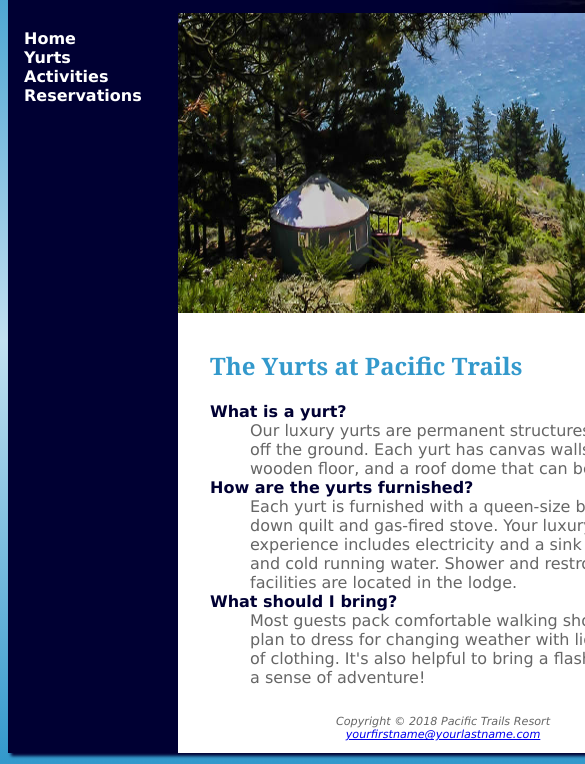
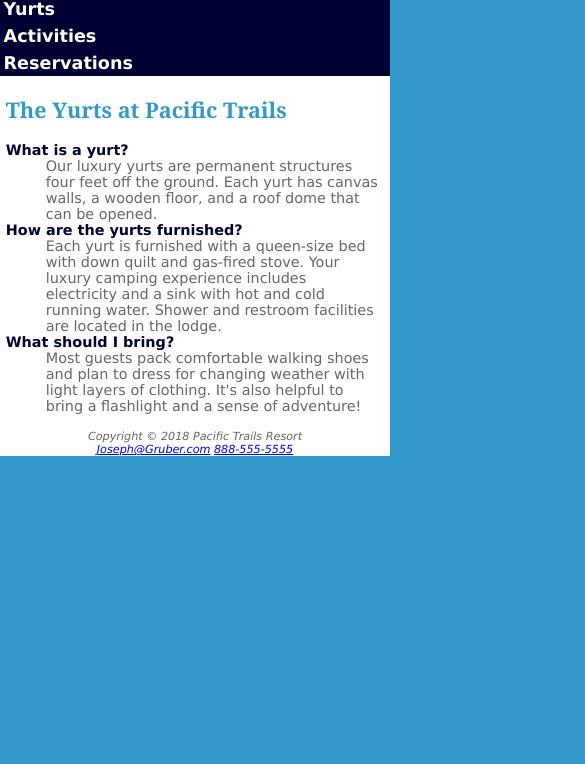
Before and after one commit to 44144-fa21/ch7-case-study-JosephGruberNW, a plain HTML site: page yurts.html in a window 390 px wide. Shown: the part 80-844 px from the top of the page, 585 px wide, since content can reach past the window. Drawn offline with Linux system fonts and the light colour scheme.

Commit message:
Chapter 7 Case Study

```diff
--- a/pacific.css
+++ b/pacific.css
@@ -1,15 +1,26 @@
-* { box-sizing: border-box; }
-header, nav, main, footer { display: block; }
-body { background-color: #3399CC;
+* {
+  box-sizing: border-box;
+}
+
+header, nav, main, footer {
+  display: block;
+}
+
+body {
+  background-color: #3399CC;
   color: #666666;
   font-family: Verdana, Arial, sans-serif;
-	  background-image: linear-gradient(to bottom, #3399CC,  #C2E0F0, #3399CC);
+  background-image: linear-gradient(to bottom, #3399CC, #C2E0F0, #3399CC);
 }
-header { background-color: #000033;
+
+header {
+  background-color: #000033;
   color: #FFFFFF;
   font-family: Georgia, serif;
 }
-h1 { line-height: 200%;
+
+h1 {
+  line-height: 200%;
   background-image: url(sunset.jpg);
   background-repeat: no-repeat;
   background-position: right;
@@ -17,37 +28,65 @@ h1 { line-height: 200%;
   height: 72px;
   margin-bottom: 0;
 }
-nav { font-weight: bold;
+
+nav {
+  font-weight: bold;
   padding: 0;
   float: left;
   width: 160px;
 }
-nav ul { list-style-type: none;
+
+nav ul {
+  list-style-type: none;
   padding-left: 1em;
 }
 
-nav a { text-decoration: none; }
-nav a:link { color: #FFFFFF; }
-nav a:visited { color: #C2E0F0; }
-nav a:hover { color: #CCCCCC; }
-h2 { color: #3399CC;
+nav a {
+  text-decoration: none;
+}
+
+nav a:link {
+  color: #FFFFFF;
+}
+
+nav a:visited {
+  color: #C2E0F0;
+}
+
+nav a:hover {
+  color: #CCCCCC;
+}
+
+h2 {
+  color: #3399CC;
   font-family: Georgia, serif;
 }
-h3 { color: #000033; }
-dt { color: #000033;
+
+h3 {
+  color: #000033;
+}
+
+dt {
+  color: #000033;
   font-weight: bold;
 }
-.resort { color: #000033;
+
+.resort {
+  color: #000033;
   font-size: 1.2em;
 }
-footer { font-size: .70em;
+
+footer {
+  font-size: .70em;
   font-style: italic;
   text-align: center;
   padding: 1em;
   background-color: #FFFFFF;
   margin-left: 170px;
 }
-main { padding-left: 2em;
+
+main {
+  padding-left: 2em;
   padding-right: 2em;
   padding-bottom: 1px;
   padding-top: 1em;
@@ -55,29 +94,33 @@ main { padding-left: 2em;
   margin-left: 170px;
   display: block;
 }
-#homehero { height: 300px;
+
+#homehero {
+  height: 300px;
   background-image: url(coast.jpg);
   background-size: 100% 100%;
   background-repeat: no-repeat;
   margin-left: 170px;
+}
 
-}
-#yurthero { height: 300px;
+#yurthero {
+  height: 300px;
   background-image: url(yurt.jpg);
   background-size: 100% 100%;
   background-repeat: no-repeat;
   margin-left: 170px;
+}
 
-}
-#trailhero { height: 300px;
+#trailhero {
+  height: 300px;
   background-image: url(trail.jpg);
   background-size: 100% 100%;
   background-repeat: no-repeat;
   margin-left: 170px;
-
 }
 
-#wrapper { width: 80%;
+#wrapper {
+  width: 80%;
   margin-left: auto;
   margin-right: auto;
   background-color: #000033;
@@ -85,3 +128,131 @@ main { padding-left: 2em;
   max-width: 1024px;
   box-shadow: 3px 3px 3px #000033;
 }
+
+#mobile {
+  display: none;
+}
+
+#desktop {
+  display: inline;
+}
+
+@media only screen and (max-width: 1024px) {
+  body {
+    margin: 0px;
+    padding: 0px;
+    background-image: none;
+  }
+
+  #wrapper {
+    width: auto;
+    min-width: 0;
+    margin: 0px;
+    box-shadow: none;
+  }
+
+  h1 {
+    margin: 0px;
+  }
+
+  nav {
+    float: none;
+    width: auto;
+    padding-top: 0.01em;
+    padding-bottom: 0.01em;
+    padding-left: 1em;
+    padding-right: 1em;
+  }
+
+  nav li {
+    display: inline-block;
+  }
+
+  nav a {
+    padding-right: 2em;
+  }
+
+  main {
+    padding: 1em;
+    margin-left: 0px;
+    font-size: 90%;
+  }
+
+  footer {
+    margin: 0px;
+  }
+
+  #homehero {
+    margin-left: 0px;
+  }
+
+  #yurthero {
+    margin-left: 0px;
+  }
+
+  #trailhero {
+    margin-left: 0px;
+  }
+}
+
+@media only all and (max-width: 768px) {
+  h1 {
+    height: 100%;
+    font-size: 1.5em;
+    padding-left: 0.3em;
+  }
+
+  nav {
+    padding: 0px;
+  }
+
+  nav a {
+    display: block;
+    padding: 0.2em;
+    font-size: 1.1em;
+    border-bottom: 1px;
+    border-bottom-color: #330000;
+  }
+
+  nav ul {
+    margin: 0px;
+    padding: 0px;
+  }
+
+  nav li {
+    display: block;
+    margin: 0px;
+    padding: 0px;
+  }
+
+  main {
+    padding-top: 0.1em;
+    padding-right: 0.6em;
+    padding-bottom: 0.1em;
+    padding-left: 0.4em;
+  }
+
+  footer {
+    padding: 0px;
+  }
+
+  #homehero {
+    display: none;
+  }
+
+  #yurthero {
+    display: none;
+  }
+
+  #trailhero {
+    display: none;
+  }
+
+  #mobile {
+    display: inline;
+  }
+
+  #desktop {
+    display: none;
+  }
+}
--- a/yurts.html
+++ b/yurts.html
@@ -1,10 +1,13 @@
 <!DOCTYPE html>
 <html lang="en">
+
 <head>
   <title>Pacific Trails Resort :: Yurts</title>
   <meta charset="utf-8">
   <link rel="stylesheet" href="pacific.css">
+  <meta name="viewport" content="width=device-width, initial-scale=1.0">
 </head>
+
 <body>
   <div id="wrapper">
     <header>
@@ -36,8 +39,11 @@ cold running water. Shower and restroom facilities are located in the lodge.</dd
     </main>
     <footer>
       Copyright &copy; 2018 Pacific Trails Resort<br>
-<a href="mailto:yourfirstname@yourlastname.com">yourfirstname@yourlastname.com</a>
+      <a href="mailto:Joseph@Gruber.com">Joseph@Gruber.com</a>
+      <a id="mobile" href="tel:888-555-5555">888-555-5555</a>
+      <span id="desktop">888-555-5555</span>
     </footer>
   </div>
 </body>
+
 </html>
```
Also changed, not shown: activities.html (+7 -1 lines), index.html (+7 -1 lines). Lines whose indentation alone changed are shown as unchanged.
